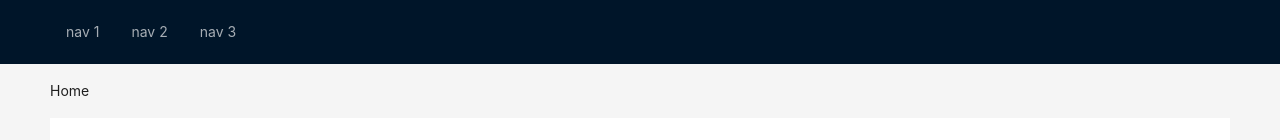
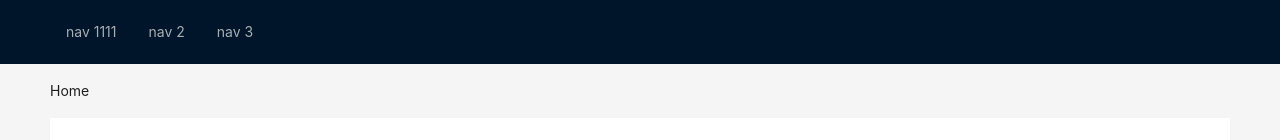
Before and after one commit to ChelseaKong/wiki, a Vue app in the folder web/: page / in a window 1280 px wide. Shown: the top 140 px of the page. Built offline with nearby package versions, Linux system fonts and the light colour scheme.

Commit message:
2-05 add the-header component

```diff
--- a/web/src/App.vue
+++ b/web/src/App.vue
@@ -7,19 +7,7 @@
   <router-view/>
   -->
   <a-layout>
-    <a-layout-header class="header">
-      <div class="logo" />
-      <a-menu
-          v-model:selectedKeys="selectedKeys1"
-          theme="dark"
-          mode="horizontal"
-          :style="{ lineHeight: '64px' }"
-      >
-        <a-menu-item key="1">nav 1</a-menu-item>
-        <a-menu-item key="2">nav 2</a-menu-item>
-        <a-menu-item key="3">nav 3</a-menu-item>
-      </a-menu>
-    </a-layout-header>
+    <the-header></the-header>
 
     <router-view/>
 
@@ -28,6 +16,17 @@
     </a-layout-footer>
   </a-layout>
 </template>
+
+<script lang="ts">
+import { defineComponent } from 'vue';
+import TheHeader from '@/components/the-header.vue';
+export default defineComponent({
+  name: 'app',
+  components: {
+    TheHeader,
+  },
+});
+</script>
 
 <style scoped>
 #components-layout-demo-top-side .logo {
--- /dev/null
+++ b/web/src/components/the-header.vue
@@ -0,0 +1,23 @@
+<template>
+  <a-layout-header class="header">
+    <div class="logo" />
+    <a-menu
+        v-model:selectedKeys="selectedKeys1"
+        theme="dark"
+        mode="horizontal"
+        :style="{ lineHeight: '64px' }"
+    >
+      <a-menu-item key="1">nav 1111</a-menu-item>
+      <a-menu-item key="2">nav 2</a-menu-item>
+      <a-menu-item key="3">nav 3</a-menu-item>
+    </a-menu>
+  </a-layout-header>
+</template>
+
+<script lang="ts">
+import { defineComponent } from 'vue';
+
+export default defineComponent({
+  name: 'the-header'
+});
+</script>
```
